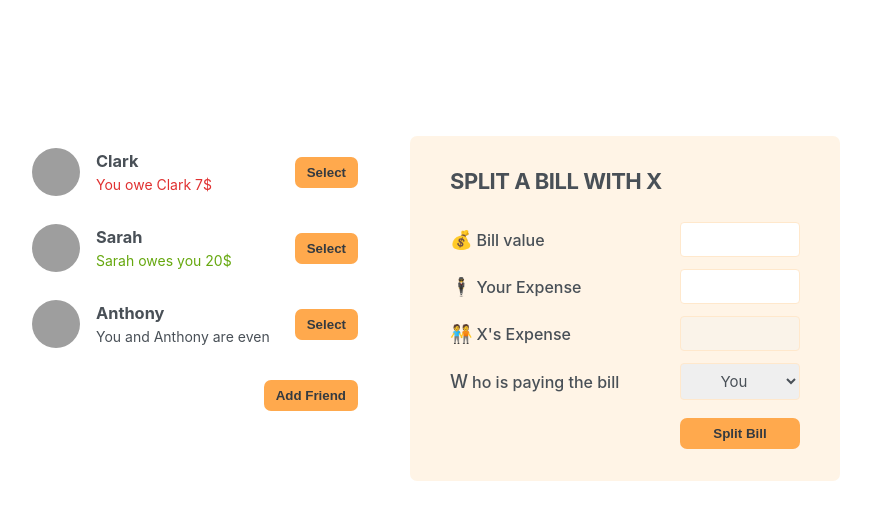
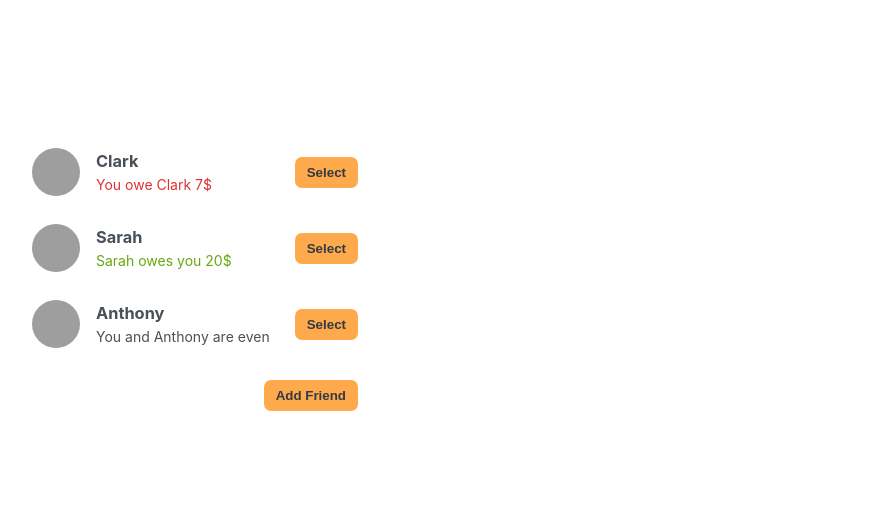
Before and after one commit to yanakiv30/eat-n-split, a React (Create React App) app: page / in a window 1280 px wide. Shown: the top 520 px of the page, without its empty margins (210-1081 px from the left). Built offline with nearby package versions, Linux system fonts and the light colour scheme; grey boxes are pictures that could not be loaded.

Commit message:
selectedFriends

```diff
--- a/src/App.js
+++ b/src/App.js
@@ -32,6 +32,7 @@
 export default function App() {
   const [showAddFriend, setShowAddFriend] = useState(false);
   const [friends, setFriends] = useState(initialFriends);
+  const [selectedFriends, setSelectedFriends] =useState(null);
 
   function handleShowAddFriend() {
     return setShowAddFriend((showAddFriend) => !showAddFriend);
@@ -39,32 +40,44 @@
 
   function handleAddFriend(friend) {
     setFriends((friends) => [...friends, friend]);
+    setShowAddFriend(false);
+  }
+
+  function handleSelection(friend) {
+    setSelectedFriends(friend);
   }
 
   return (
     <div className="app">
       <div className="sidebar">
-        <FriendList friends={friends} />
-        {showAddFriend && <FormAddFriend onAddFriend={handleAddFriend}/>}
+        <FriendList friends={friends}
+        onSelection={handleSelection}/>
+
+        {showAddFriend && <FormAddFriend
+        onAddFriend={handleAddFriend}/>}
+
         <Button onClick={handleShowAddFriend}>
           {!showAddFriend ? "Add Friend" : "Close"}
         </Button>
       </div>
-      <FormSplitBill />
+
+      {selectedFriends && <FormSplitBill
+      selectedFriends={selectedFriends}/> }
     </div>
   );
 }
-function FriendList({ friends }) {
+function FriendList({ friends, onSelection}) {
   return (
     <ul>
       {friends.map((friend) => (
-        <Friend friend={friend} key={friend.id} />
+        <Friend friend={friend} key={friend.id}
+        onSelection = {onSelection}/>
       ))}
     </ul>
   );
 }
 
-function Friend({ friend }) {
+function Friend({ friend, onSelection}) {
   return (
     <li>
       <img src={friend.image} alt={friend.name} />
@@ -83,8 +96,8 @@
 
       {friend.balance === 0 && <p>You and {friend.name} are even</p>}
 
-      <Button>Select</Button>
-      {/* <button className="button">Select</button> */}
+      <Button onClick={()=> onSelection(friend)}>Select</Button>
+
     </li>
   );
 }
@@ -128,10 +141,10 @@
   );
 }
 
-function FormSplitBill() {
+function FormSplitBill({selectedFriends}) {
   return (
     <form className="form-split-bill">
-      <h2>Split a Bill with X </h2>
+      <h2>Split a Bill with {selectedFriends.name} </h2>
 
       <label>💰Bill value</label>
       <input type="text" />
@@ -139,13 +152,13 @@
       <label>🕴️Your Expense</label>
       <input type="text" />
 
-      <label>🧑‍🤝‍🧑X's Expense</label>
+      <label>🧑‍🤝‍🧑{selectedFriends.name}'s Expense</label>
       <input type="text" disabled />
 
       <label>Who is paying the bill</label>
       <select>
         <option value="user">You</option>
-        <option value="friend">X</option>
+        <option value="friend">{selectedFriends.name}</option>
       </select>
 
       <Button>Split Bill</Button>
```
